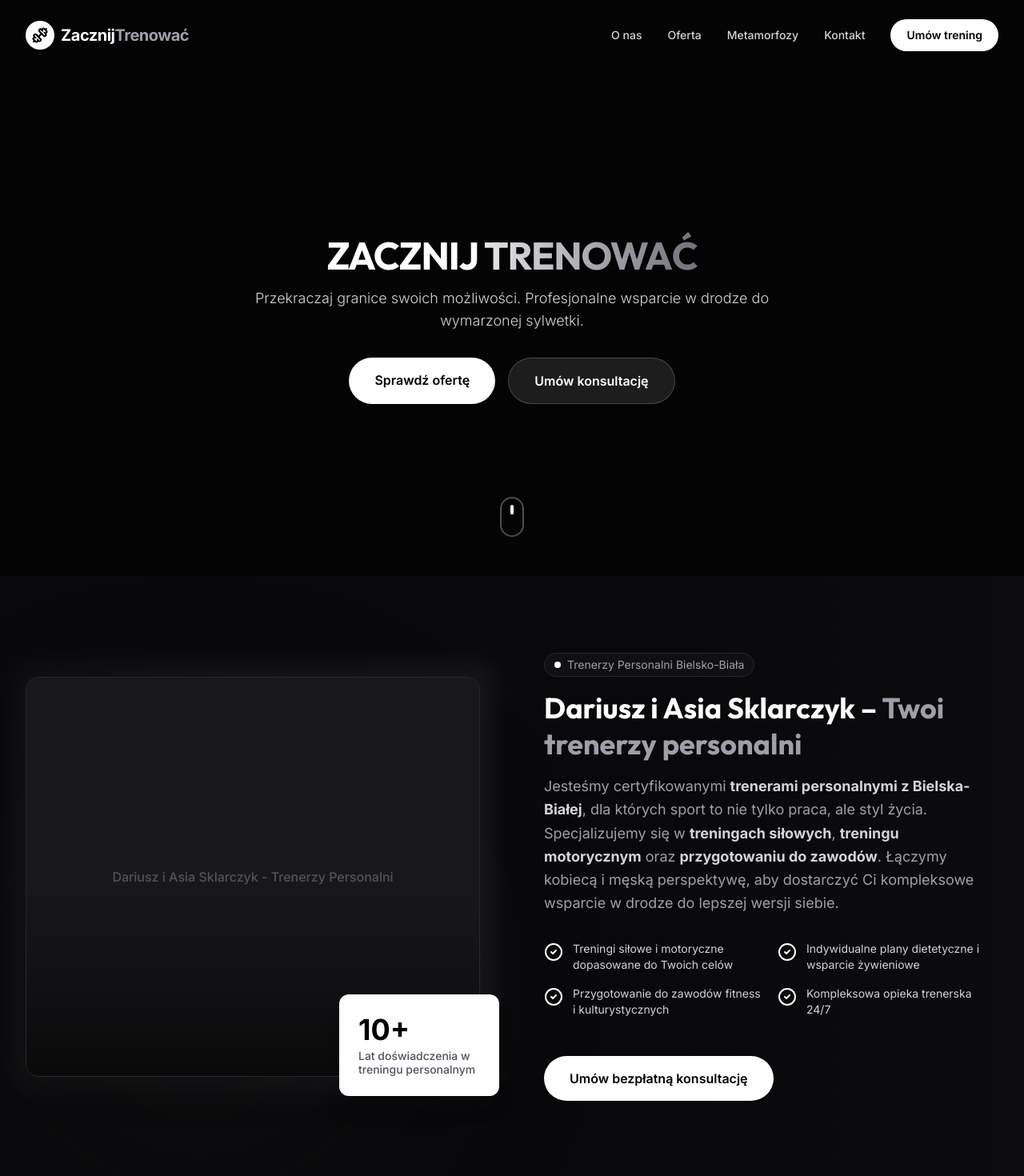
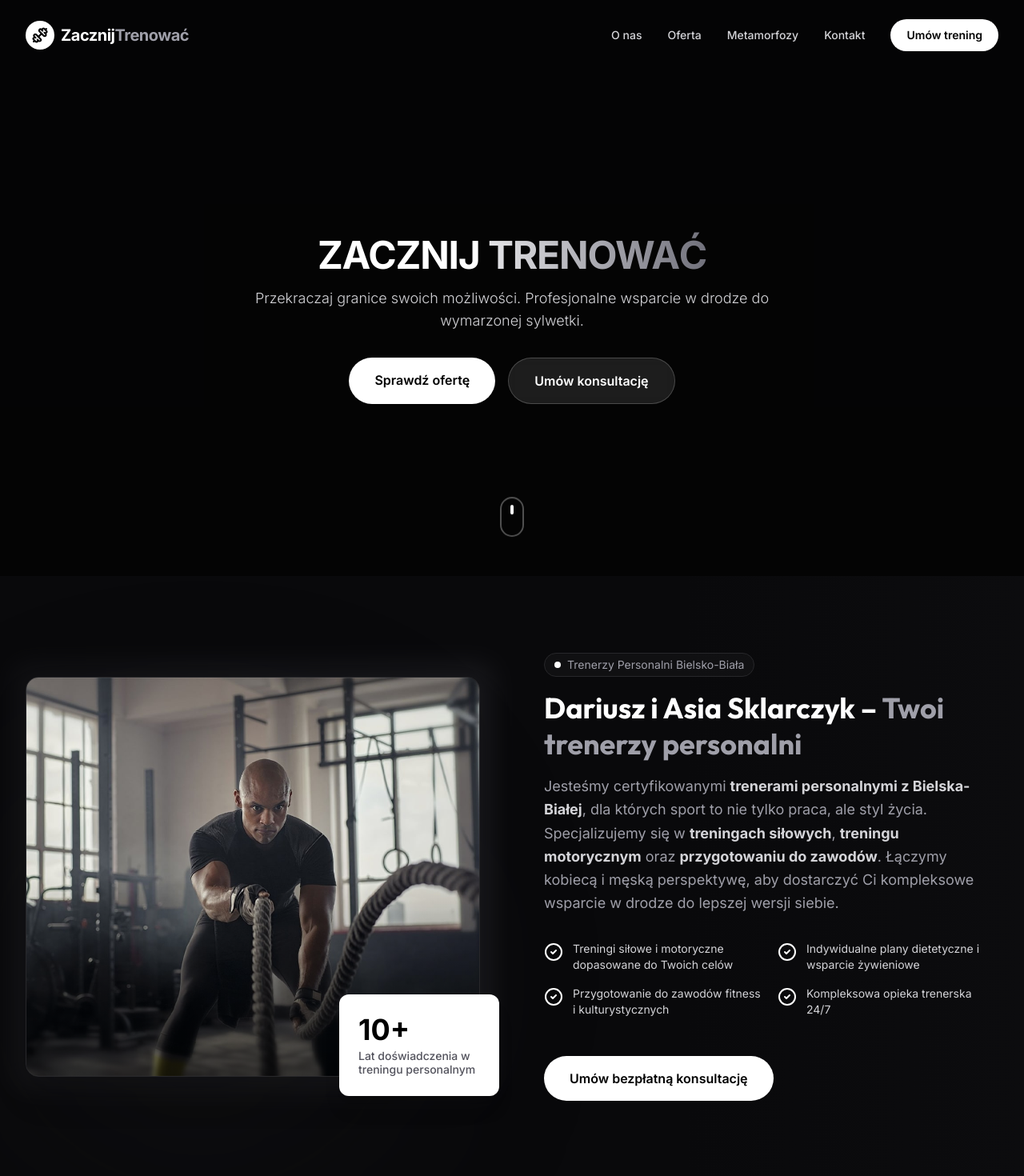
Before and after one commit to kvbaurb99/zacznijtrenowac, a Next.js app: page / in a window 1280 px wide. Shown: the top 1470 px of the page at 80% size. Built offline with nearby package versions, Linux system fonts and the light colour scheme.

Commit message:
minor updates

```diff
--- a/src/components/ui/about.tsx
+++ b/src/components/ui/about.tsx
@@ -1,4 +1,6 @@
 import { CheckCircle2 } from "lucide-react";
+import AboutImage from "@/assets/image_one.jpg";
+import Image from "next/image";
 
 const FEATURES = [
   "Treningi siłowe i motoryczne dopasowane do Twoich celów",
@@ -21,11 +23,13 @@ export function About() {
             <div className="absolute -inset-4 bg-linear-to-r from-zinc-800 to-zinc-700 rounded-2xl opacity-30 blur-lg group-hover:opacity-50 transition-opacity duration-500" />
             <div className="relative h-[500px] w-full rounded-2xl overflow-hidden border border-zinc-800 shadow-2xl">
               {/* Placeholder for couple photo */}
-              <div className="absolute inset-0 bg-zinc-900 flex items-center justify-center">
-                <span className="text-zinc-600 font-medium">
-                  Dariusz i Asia Sklarczyk - Trenerzy Personalni
-                </span>
-              </div>
+              <Image
+                src={AboutImage}
+                priority
+                alt="Dariusz i Asia Sklarczyk - Trenerzy Personalni"
+                fill
+                className="object-cover"
+              />
               {/* Overlay gradient */}
               <div className="absolute inset-0 bg-linear-to-t from-black/60 via-transparent to-transparent" />
             </div>
@@ -46,10 +50,10 @@ export function About() {
                 <span className="w-2 h-2 rounded-full bg-white mr-2" />
                 Trenerzy Personalni Bielsko-Biała
               </div>
-              <h2 className="text-3xl md:text-4xl leading-tight font-bold text-white mb-4">
+              <h1 className="text-3xl md:text-4xl leading-tight font-bold text-white mb-4">
                 Dariusz i Asia Sklarczyk –{" "}
                 <span className="text-zinc-400">Twoi trenerzy personalni</span>
-              </h2>
+              </h1>
               <p className="text-zinc-400 text-lg leading-relaxed">
                 Jesteśmy certyfikowanymi{" "}
                 <strong className="text-zinc-300">
--- a/src/components/ui/hero.tsx
+++ b/src/components/ui/hero.tsx
@@ -52,12 +52,12 @@ export function Hero() {
 
       <div className="relative z-20 flex flex-col items-center justify-center h-full text-center px-4 sm:px-8 max-w-5xl mx-auto gap-8 pt-20">
         <div className="flex flex-col gap-4 animate-in fade-in slide-in-from-bottom-8 duration-1000">
-          <h1 className="text-5xl sm:text-7xl md:text-5xl font-bold tracking-tight text-white">
+          <p className="text-5xl sm:text-7xl md:text-5xl font-bold tracking-tight text-white">
             ZACZNIJ{" "}
             <span className="text-transparent bg-clip-text bg-linear-to-r from-zinc-200 to-zinc-500">
               TRENOWAĆ
             </span>
-          </h1>
+          </p>
           <p className="text-lg sm:text-lg md:text-lg text-zinc-300 max-w-2xl mx-auto font-light">
             Przekraczaj granice swoich możliwości. Profesjonalne wsparcie w
             drodze do wymarzonej sylwetki.
--- a/src/components/ui/transformations.tsx
+++ b/src/components/ui/transformations.tsx
@@ -166,7 +166,7 @@ export function Transformations() {
   return (
     <section
       id="transformations"
-      className="py-24 bg-black text-white relative overflow-hidden"
+      className="pt-24 pb-16 bg-black text-white relative overflow-hidden"
     >
       {/* Background elements */}
       <div className="absolute top-0 left-0 w-full h-full bg-[radial-gradient(ellipse_at_top,var(--tw-gradient-stops))] from-zinc-900 via-black to-black opacity-50" />
```
Also changed, not shown: assets/image_one.jpg (added).
